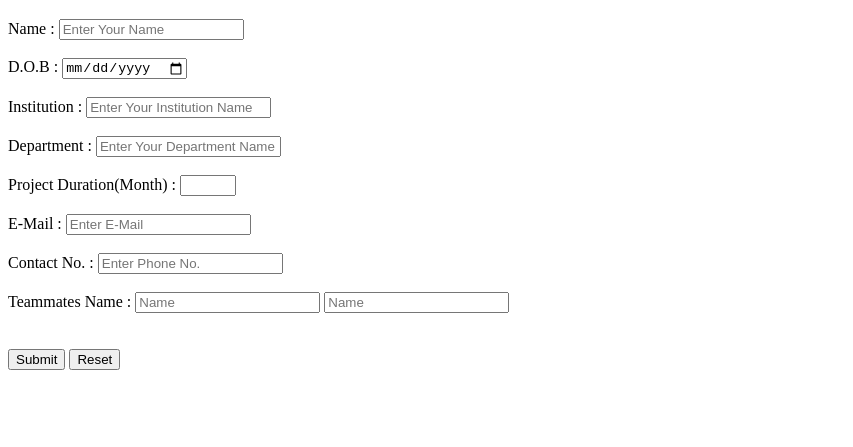
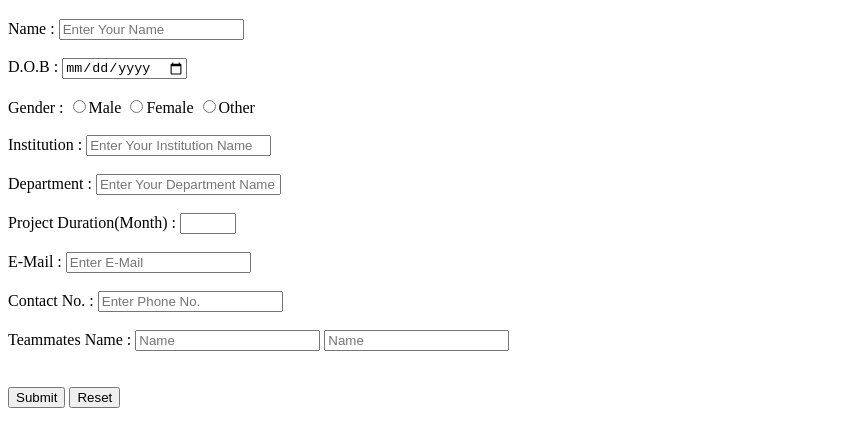
Before and after one commit to tapso96/Web-based-DBMS-lab, a plain HTML site: page Project form.html in a window 1280 px wide. Shown: the part 61-508 px from the top of the page, without its empty margins (0-853 px from the left). Drawn offline with Linux system fonts and the light colour scheme.

Commit message:
Update Project form.html

```diff
--- a/Project form.html
+++ b/Project form.html
@@ -13,6 +13,12 @@
 
 				D.O.B :
 				<input type="date" name="date" required><br><br>
+
+				Gender :
+				<input type="radio" name="gender">Male
+                <input type="radio" name="gender">Female
+                <input type="radio" name="gender">Other
+                <br><br>
 
 				Institution :
 				<input type="text" placeholder="Enter Your Institution Name"><br>
@@ -31,6 +37,7 @@
 				Contact No. :
 				<input type="tel" name="phone" placeholder="Enter Phone No." required><br><br>
 
+
 				<span>Teammates Name :
 					<input type="text" placeholder="Name" >
 					<input type="text" placeholder="Name" >
```
